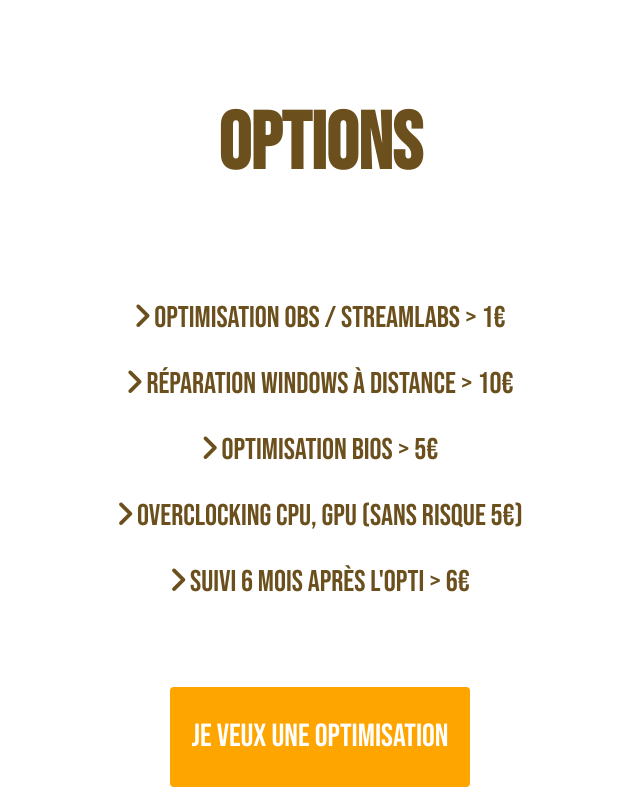
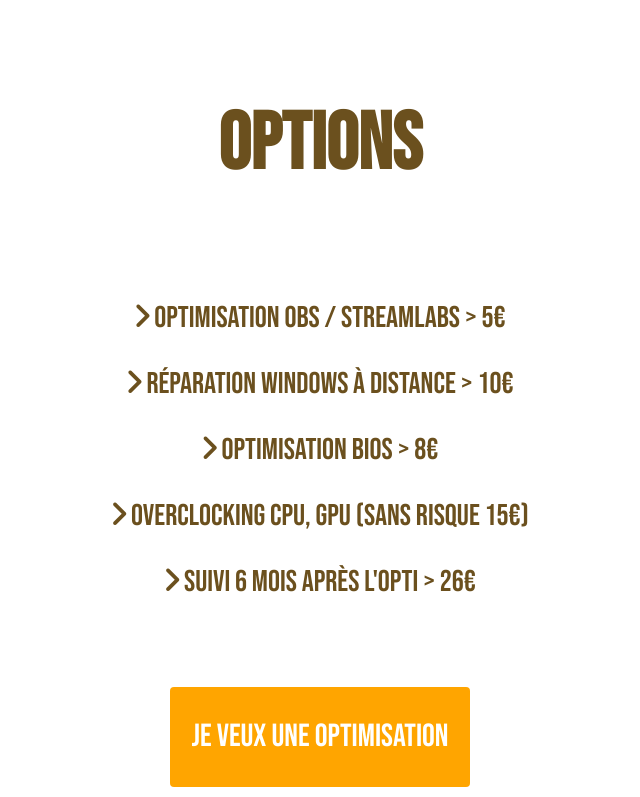
Before and after one commit to pheonix-ggs/FenixTweaks, a plain HTML site: page index.html in a window 1280 px wide. Shown: the part 2656-3453 px from the top of the page, without its empty margins (320-960 px from the left). Drawn offline with Linux system fonts and the light colour scheme.

Commit message:
Add files via upload

```diff
--- a/index.html
+++ b/index.html
@@ -54,7 +54,7 @@
     <br>
     <section class="pack">
         <h2 class="section-title">
-            Pack à 10€
+            Pack à 20€
         </h2>
     </section>
     <section>
@@ -88,11 +88,11 @@
     <br>
     <section>
         <h4 class="option-title">Options</h4>
-        <p class="option-detail"><i class="fa-solid fa-angle-right"></i> Optimisation OBS / Streamlabs > 1€</p>
+        <p class="option-detail"><i class="fa-solid fa-angle-right"></i> Optimisation OBS / Streamlabs > 5€</p>
         <p class="option-detail"><i class="fa-solid fa-angle-right"></i> Réparation Windows à distance > 10€</p>
-        <p class="option-detail"><i class="fa-solid fa-angle-right"></i> Optimisation BIOS > 5€</p>
-        <p class="option-detail"><i class="fa-solid fa-angle-right"></i> Overclocking CPU, GPU (sans risque 5€)</p>
-        <p class="option-detail"><i class="fa-solid fa-angle-right"></i> Suivi 6 mois après l'opti > 6€</p>
+        <p class="option-detail"><i class="fa-solid fa-angle-right"></i> Optimisation BIOS > 8€</p>
+        <p class="option-detail"><i class="fa-solid fa-angle-right"></i> Overclocking CPU, GPU (sans risque 15€)</p>
+        <p class="option-detail"><i class="fa-solid fa-angle-right"></i> Suivi 6 mois après l'opti > 26€</p>
     </section>
     <br>
     <br>
```
